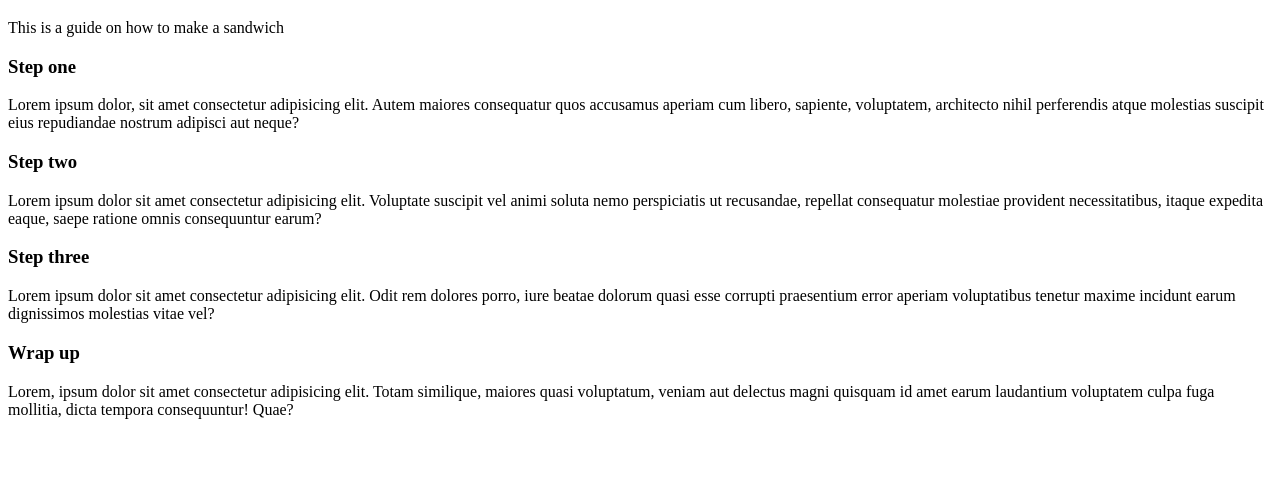
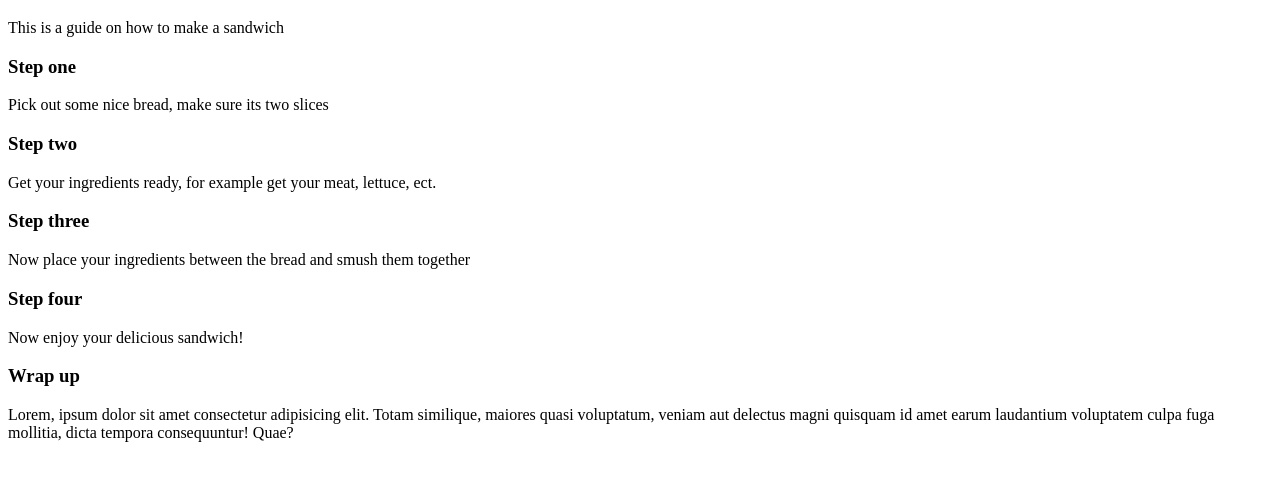
Before and after one commit to butnotisaac/odin-recipes, a plain HTML site: page recipes/sandwich.html in a window 1280 px wide. Shown: the part 61-542 px from the top of the page. Drawn offline with Linux system fonts and the light colour scheme.

Commit message:
Fixed Lorem
I inserted real text rather than lorem

```diff
--- a/recipes/sandwich.html
+++ b/recipes/sandwich.html
@@ -10,18 +10,20 @@
     <h1>How to make a sandwich</h1>
     <div>This is a guide on how to make a sandwich</div>
     </header>
-    <section>
+    <main>
     <h3>Step one</h3>
-    <p>Lorem ipsum dolor, sit amet consectetur adipisicing elit. Autem maiores consequatur quos accusamus aperiam cum libero, sapiente, voluptatem, architecto nihil perferendis atque molestias suscipit eius repudiandae nostrum adipisci aut neque?
+    <p> Pick out some nice bread, make sure its two slices
     </p>
     <h3>Step two</h3>
-    <p>Lorem ipsum dolor sit amet consectetur adipisicing elit. Voluptate suscipit vel animi soluta nemo perspiciatis ut recusandae, repellat consequatur molestiae provident necessitatibus, itaque expedita eaque, saepe ratione omnis consequuntur earum?
+    <p> Get your ingredients ready, for example get your meat, lettuce, ect.
     </p>
     <h3>Step three</h3>
-    <p>Lorem ipsum dolor sit amet consectetur adipisicing elit. Odit rem dolores porro, iure beatae dolorum quasi esse corrupti praesentium error aperiam voluptatibus tenetur maxime incidunt earum dignissimos molestias vitae vel?</p>
+    <p> Now place your ingredients between the bread and smush them together</p>
+        <h3>Step four</h3>
+        <p> Now enjoy your delicious sandwich!</p>
 <h3>Wrap up</h3>
 <p>Lorem, ipsum dolor sit amet consectetur adipisicing elit. Totam similique, maiores quasi voluptatum, veniam aut delectus magni quisquam id amet earum laudantium voluptatem culpa fuga mollitia, dicta tempora consequuntur! Quae?</p>
-</section>
+</main>
 
 
 
```
